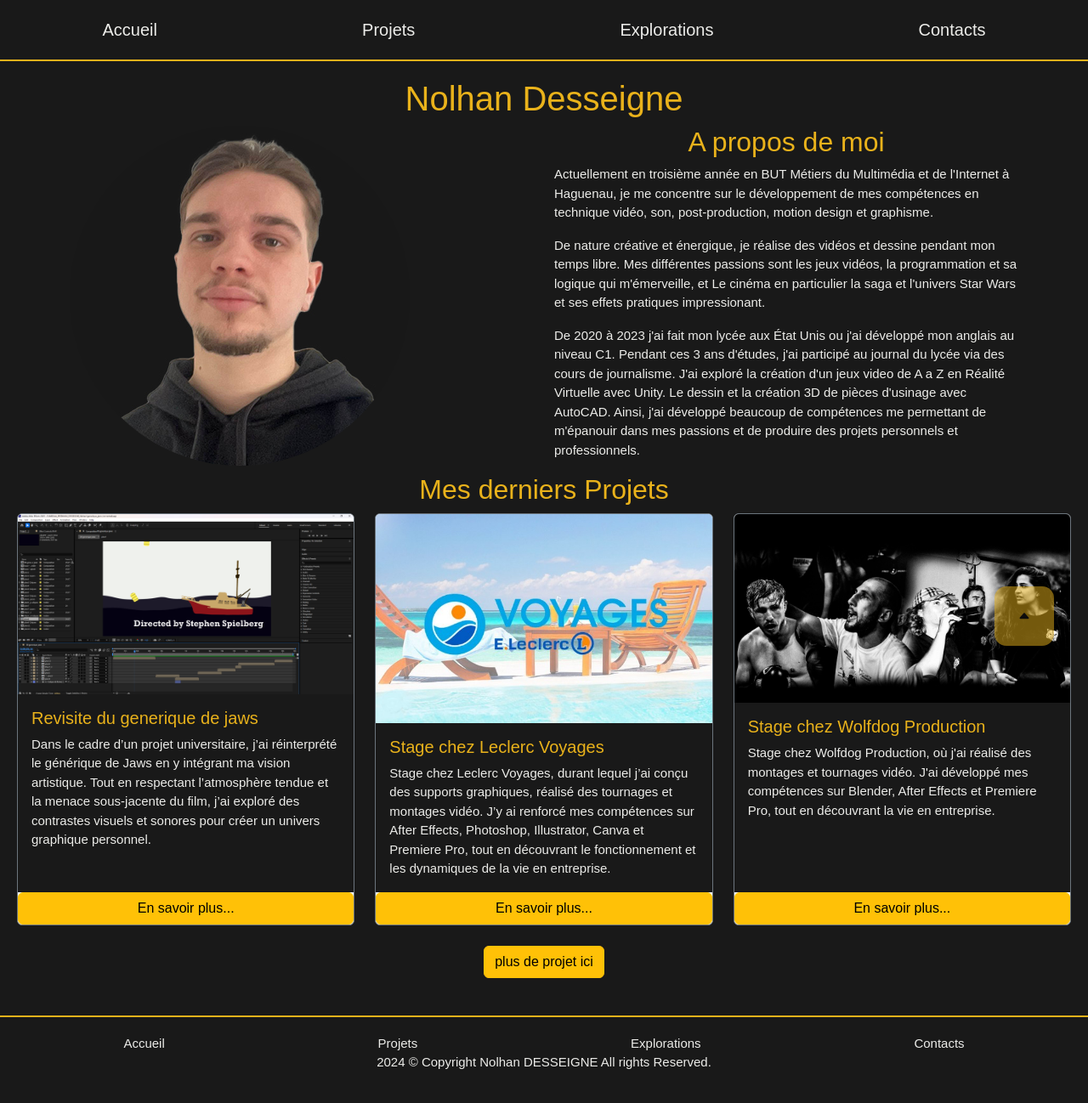
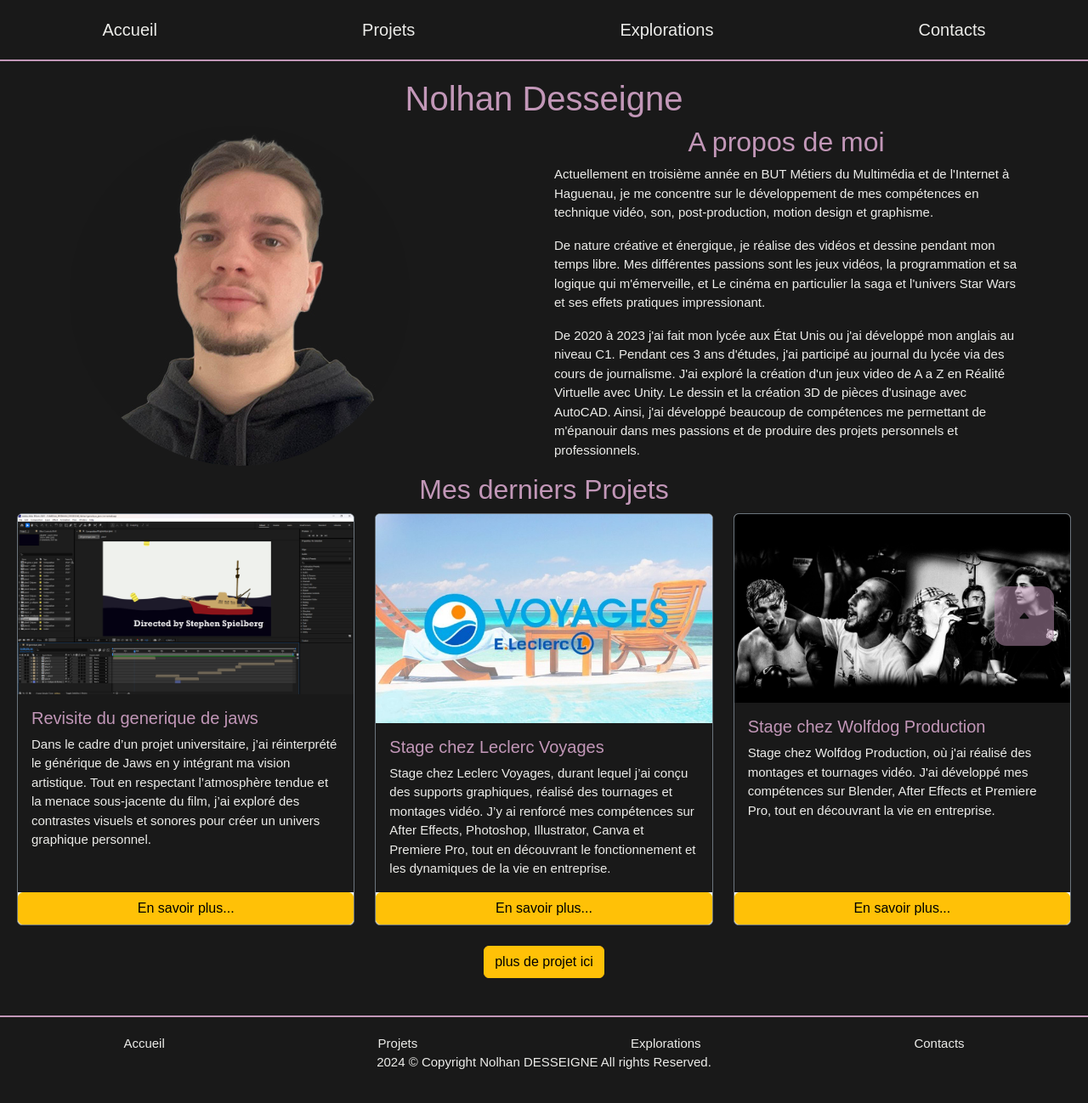
Before and after one commit to FantomeeD/portfolioo, a PHP site: page /index.html in a window 1280 px wide. Shown: the whole page at 85% size. Run offline with PHP 8.4, Linux system fonts and the light colour scheme.

Commit message:
color-test

```diff
--- a/css/style.css
+++ b/css/style.css
@@ -1,7 +1,7 @@
 * {
 	scroll-behavior: smooth;
 	scrollbar-width: auto;
-	scrollbar-color: rgb(233, 178, 27) #000000;
+	scrollbar-color: #C297B8 #000000;
 }
 
 body {
@@ -42,7 +42,7 @@ a {
 .bouton_up {
 	height: 70px;
 	width: 70px;
-	background: rgb(233, 178, 27);
+	background: #C297B8;
 	text-decoration: none;
 	color: rgb(25, 25, 25);
 	opacity: 50%;
@@ -83,8 +83,8 @@ footer {
     display: block;
     width: 20px;
     height: 20px;
-    border-bottom: 5px solid rgb(233, 178, 27);
-    border-right: 5px solid rgb(233, 178, 27);
+    border-bottom: 5px solid #C297B8;
+    border-right: 5px solid #C297B8;
     transform: rotate(45deg);
     margin: -10px;
     animation: scroll 2s infinite;
@@ -115,7 +115,7 @@ footer {
 /*---HEADER---*/
 
 header {
-	border-bottom: 2px solid rgb(233, 178, 27);
+	border-bottom: 2px solid #C297B8;
 	padding: 0px;
 	padding-bottom: 20px;
 	font-size: 20px;
@@ -133,7 +133,7 @@ header {
 
 .main-nav a:hover,
 .sub-nav a:hover {
-	color: rgb(233, 178, 27);
+	color: #C297B8;
 }
 
 /*---MAIN---*/
@@ -143,13 +143,13 @@ main {
 }
 
 h1 {
-	color: rgb(233, 178, 27);
+	color: #C297B8;
 	display: flex;
 	justify-content: center;
 }
 
 h2 {
-	color: rgb(233, 178, 27);
+	color: #C297B8;
 	display: flex;
 	justify-content: center;
 }
@@ -159,7 +159,7 @@ p {
 }
 
 main a {
-	color: rgb(233, 178, 27);
+	color: #C297B8;
 	display: flex;
 	justify-content: center;
 	text-decoration: underline;
@@ -181,12 +181,12 @@ figcaption {
 }
 
 span {
-	color: rgb(233, 178, 27);
+	color: #C297B8;
 	font-weight: bolder;
 }
 
 .card-title {
-	color: rgb(233, 178, 27);
+	color: #C297B8;
 }
 
 .card-body {
@@ -199,7 +199,7 @@ span {
 footer {
 	background-color: #191919;
 	color: #ecece9;
-	border-top: 2px solid #e9b21b;
+	border-top: 2px solid #C297B8;
 }
 
 .sub-nav {
```
